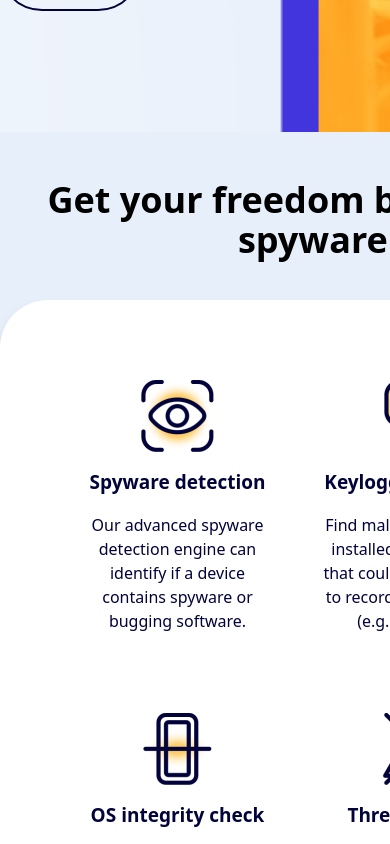
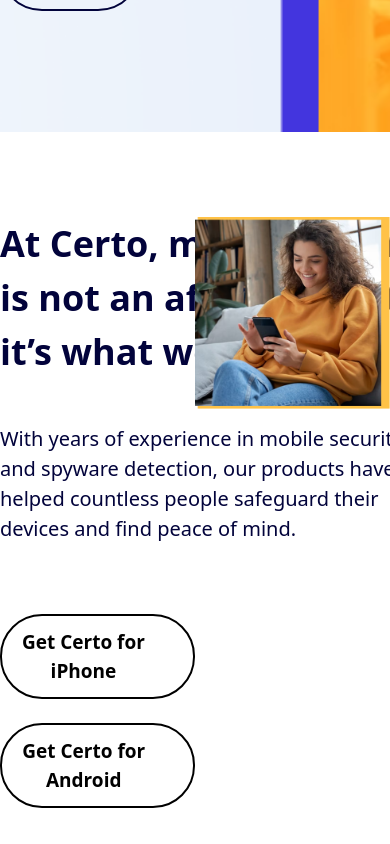
Before and after one commit to Sijan666/reactPrac, a React (Vite) app: page / in a window 390 px wide. Shown: the part 1200-2044 px from the top of the page. Built offline with nearby package versions, Linux system fonts and the light colour scheme; a web font is replaced by a local one.

Commit message:
Enhance MobileSecurity component with navigation buttons and updated styling

```diff
--- a/src/components/layouts/MobileSecurity.jsx
+++ b/src/components/layouts/MobileSecurity.jsx
@@ -5,21 +5,40 @@
 import Flex from "../Flex";
 import Image from "../Image";
 import Container from "../Container";
+import { Link } from "react-router-dom";
+import { FaArrowRightLong } from "react-icons/fa6";
+
+
+
 const MobileSecurity = () => {
   return (
     <Container className={'py-[85px]'}>
       <Flex className="justify-between items-start">
         <div className="w-1/2">
-          <h1 className="text-[#02033B] font-extrabold text-[36px] w-[470px]">At Certo, mobile security is not an afterthought, it’s what we do.</h1>
-          <p className="text-[#02033B] text-[20px] pt-[45px] pb-[70px] w-[435px]">
+          <h1 className="text-common font-extrabold text-[36px] w-[470px]">At Certo, mobile security is not an afterthought, it’s what we do.</h1>
+          <p className="text-common text-[20px] pt-[45px] pb-[70px] w-[435px]">
             With years of experience in mobile security and spyware detection,
             our products have helped countless people safeguard their devices
             and find peace of mind.
           </p>
-          <div className="">
+          {/* <div className="">
             <Button btntext={"Get Certo for Android"} className={'block mb-5'}/>
             <Button btntext={"Get Certo for iPhone"}/>
-          </div>
+          </div> */}
+            <div className="">
+              <Link to={"/iphone"}>
+                <button className="flex items-center mb-6 gap-x-4 group py-3 px-5 duration-300 text-[19px] font-Inter font-extrabold rounded-[42px] cursor-pointer bg-transparent border-2 hover:bg-[#FFC247] hover:border-[#FFC247]">
+                  Get Certo for iPhone
+                  <FaArrowRightLong className="text-[#000000] opacity-0 group-hover:opacity-100 duration-300" />
+                </button>
+              </Link>
+              <Link to={"/about"}>
+                <button className="flex items-center gap-x-4 group py-3 px-5 duration-300 text-[19px] font-Inter font-extrabold rounded-[42px] cursor-pointer bg-transparent border-2 hover:bg-[#FFC247] hover:border-[#FFC247]">
+                  Get Certo for Android
+                  <FaArrowRightLong className="text-[#000000] opacity-0 group-hover:opacity-100 duration-300" />
+                </button>
+              </Link>
+            </div>
         </div>
         <div className="w-1/2">
           <Image src={mobileimage} />
--- a/src/components/pages/Home.jsx
+++ b/src/components/pages/Home.jsx
@@ -1,5 +1,6 @@
 import Banner from "../layouts/Banner";
 import GetCerto from "../layouts/GetCerto";
+import MobileSecurity from "../layouts/MobileSecurity";
 
 
 
@@ -7,6 +8,7 @@
   return (
     <>
       <Banner />
+      <MobileSecurity/>
       <GetCerto/>
     </>
   );
```
